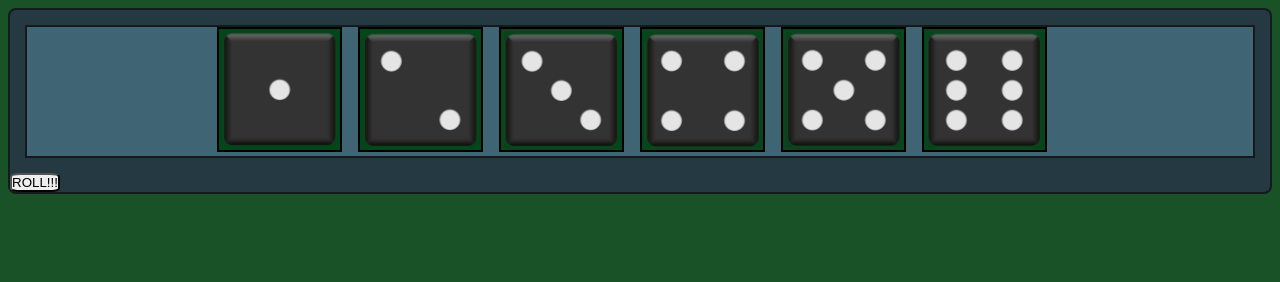
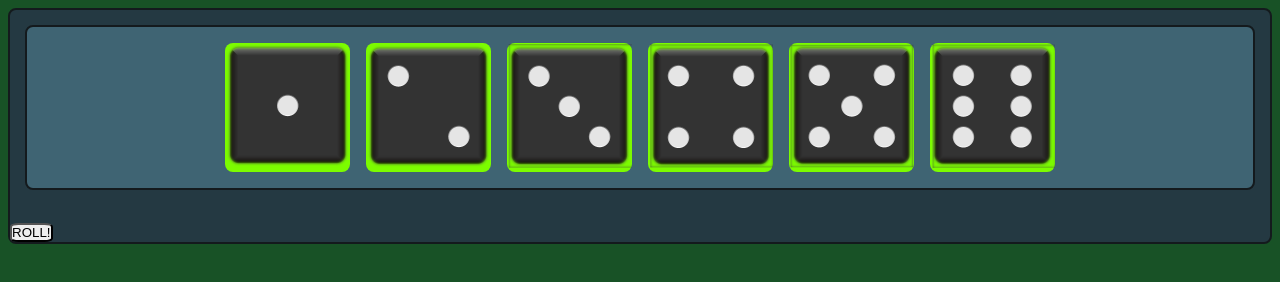
Before and after one commit to theFlexOne/farkle-app, a website with bundled scripts: page index.html in a window 1280 px wide. Shown: the part 56-338 px from the top of the page. Built offline with nearby package versions, Linux system fonts and the light colour scheme.

Commit message:
tinkering

```diff
--- a/app/app.js
+++ b/app/app.js
@@ -1,4 +1,8 @@
-// import default from "module";
-// document.addEventListener('DOMContentLoaded', () => {
+import {Game} from './newGame.js'
 
-// })
+const newGame = new Game();
+console.log(newGame);
+
+const APP = (() => {
+
+})();
--- /dev/null
+++ b/app/main.js
@@ -0,0 +1,11 @@
+
+// const
+
+{
+  document.addEventListener('DOMContentLoaded', () => {
+
+
+
+    return
+  })
+}
--- a/app/newGame.js
+++ b/app/newGame.js
@@ -1,10 +1,77 @@
 
 
+const diceForm = document.querySelector('#diceWrapper')
 const diceCheckboxes = document.querySelectorAll('#diceWrapper input[type="checkbox"]');
 const diceImages = document.querySelectorAll('#diceWrapper img');
+const diceLabels = document.querySelectorAll('#diceWrapper label');
+const formResetHTML = `
+        <label for="d1" name="dice"
+          ><img
+            data-die-status="free"
+            src="./images/black-transparent-dice/die1.png"
+            alt="Die #1"
+            title="Die #1"
+            width="125"
+          />
+          <input type="checkbox" id="d1" name="d1" hidden />
+        </label>
+        <label for="d2" name="dice"
+          ><img
+            data-die-status="free"
+            src="./images/black-transparent-dice/die2.png"
+            alt="Die #2"
+            title="Die #2"
+            width="125"
+          />
+          <input type="checkbox" id="d2" name="d2" hidden />
+        </label>
+        <label for="d3" name="dice"
+          ><img
+            data-die-status="free"
+            src="./images/black-transparent-dice/die3.png"
+            alt="Die #3"
+            title="Die #3"
+            width="125"
+          />
+          <input type="checkbox" id="d3" name="d3" hidden />
+        </label>
+        <label for="d4" name="dice"
+          ><img
+            data-die-status="free"
+            src="./images/black-transparent-dice/die4.png"
+            alt="Die #4"
+            title="Die #4"
+            width="125"
+          />
+          <input type="checkbox" id="d4" name="d4" hidden />
+        </label>
+        <label for="d5" name="dice"
+          ><img
+            data-die-status="free"
+            src="./images/black-transparent-dice/die5.png"
+            alt="Die #5"
+            title="Die #5"
+            width="125"
+          />
+          <input type="checkbox" id="d5" name="d5" hidden />
+        </label>
+        <label for="d6" name="dice"
+          ><img
+            data-die-status="free"
+            src="./images/black-transparent-dice/die6.png"
+            alt="Die #6"
+            title="Die #6"
+            width="125"
+          />
+          <input type="checkbox" id="d6" name="d6" hidden />
+        </label>
+`
 
-const createNewId = () => Date.now().toString().slice(0, -6);
+
+const createNewId = () => Date.now();
+
 const rollDie = () => Math.floor(Math.random() * 6) + 1;
+
 const rollFreeDice = freeDice => {
   const rollNums = [];
   for (let i = 0; i < freeDice; i++) {
@@ -50,9 +117,24 @@ const rollDice = () => {
   return rolledDice;
 };
 
-class Game {
+const addListeners = () => {
+  const rollButton = document.querySelector('#rollButton');
+  rollButton.addEventListener('click', rollDice);
+  diceLabels.forEach(label => {
+    console.log(label);
+    label.addEventListener('click', e => {
+      console.log(e.target);
+      (label.checked) ? e.target.className = "held" : e.target.className = "";
+    })
+  })
+
+};
+
+export class Game {
   constructor() {
     console.log("A new game has begun!");
+    diceForm.innerHTML = formResetHTML;
+    addListeners();
     this.id = createNewId();
     this.players = [];
     this.rules = ""; // name of the rules used for game, found in the rules object or json
@@ -64,7 +146,5 @@ class Game {
       playersHistory: [],
       scoreHistory: []
     };
-    this.rollDice = rollDice;
   }
-
 }
--- a/css/styles.css
+++ b/css/styles.css
@@ -49,11 +49,18 @@ header h1 {
   align-items: center;
   flex-wrap: wrap;
   border: 2px solid var(--color-third);
+  border-radius: 8px;
   background-color: var(--color-primary);
   margin: 15px;
+  padding: 1rem 0;
 }
 
-.dice-wrapper img {
-  background-color: rgb(2, 71, 25);
-  border: 2px solid black;
+
+.dice-wrapper label {
+  border-radius: 8px;
+  background-color: lawngreen;
 }
+
+.dice-wrapper label.held {
+  background-color: rgb(196, 35, 23);
+}
--- a/index.html
+++ b/index.html
@@ -1,56 +1,60 @@
 <!DOCTYPE html>
 <html lang="en">
+
 <head>
-  <meta charset="UTF-8">
-  <meta http-equiv="X-UA-Compatible" content="IE=edge">
-  <meta name="viewport" content="width=device-width, initial-scale=1.0">
-  <link rel="stylesheet" href="./css/styles.css">
+  <meta charset="UTF-8" />
+  <meta http-equiv="X-UA-Compatible" content="IE=edge" />
+  <meta name="viewport" content="width=device-width, initial-scale=1.0" />
+  <link rel="stylesheet" href="./css/styles.css" />
   <title>Document</title>
 </head>
+
 <body>
   <header>
     <h1>It's FARKLE!!!</h1>
   </header>
   <div class="game-wrapper" id="gameWrapper">
-    <form id="diceWrapper" class="dice dice-wrapper">
-      <label for="d1" name="dice"
-        ><img data-die-status="free" src="./images/black-transparent-dice/die1.png" alt="Die #1" title="Die #1" width="125"/>
+    <form class="dice dice-wrapper" id="diceWrapper">
+      <label for="d1" name="dice">
         <input type="checkbox" id="d1" name="d1" hidden/>
+        <img data-die-status="free" src="./images/black-transparent-dice/die1.png" alt="Die #1" title="Die #1"/>
       </label>
 
-      <label for="d2" name="dice"
-        ><img data-die-status="free" src="./images/black-transparent-dice/die2.png" alt="Die #2" title="Die #2" width="125"/>
+      <label for="d2" name="dice">
         <input type="checkbox" id="d2" name="d2" hidden/>
+        <img data-die-status="free" src="./images/black-transparent-dice/die2.png" alt="Die #2" title="Die #2"/>
       </label>
 
-      <label for="d3" name="dice"
-        ><img data-die-status="free" src="./images/black-transparent-dice/die3.png" alt="Die #3" title="Die #3" width="125"/>
+      <label for="d3" name="dice">
         <input type="checkbox" id="d3" name="d3" hidden/>
+        <img data-die-status="free" src="./images/black-transparent-dice/die3.png"  alt="Die #3" title="Die #3"/>
       </label>
 
-      <label for="d4" name="dice"
-        ><img data-die-status="free" src="./images/black-transparent-dice/die4.png" alt="Die #4" title="Die #4" width="125"/>
+      <label for="d4" name="dice">
         <input type="checkbox" id="d4" name="d4" hidden/>
+        <img data-die-status="free" src="./images/black-transparent-dice/die4.png" alt="Die #4" title="Die #4"/>
       </label>
 
-      <label for="d5" name="dice"
-        ><img data-die-status="free" src="./images/black-transparent-dice/die5.png" alt="Die #5" title="Die #5" width="125"/>
+      <label for="d5" name="dice">
         <input type="checkbox" id="d5" name="d5" hidden/>
+        <img data-die-status="free" src="./images/black-transparent-dice/die5.png" alt="Die #5" title="Die #5"/>
       </label>
 
-      <label for="d6" name="dice"
-        ><img data-die-status="free" src="./images/black-transparent-dice/die6.png" alt="Die #6" title="Die #6" width="125"/>
+      <label for="d6" name="dice">
         <input type="checkbox" id="d6" name="d6" hidden/>
+        <img data-die-status="free" src="./images/black-transparent-dice/die6.png" alt="Die #6" title="Die #6"/>
       </label>
 
-      <br>
     </form>
-    <button class="roll-dice-button" style="border-radius: 20%" id="rollDiceButton" type="button">ROLL!!!</button>
+    <br />
+    <button type="button" id="rollButton" class="roll-button" style="border-radius: 20%">
+      ROLL!
+    </button>
   </div>
 
   <script src="./app/app.js" type="module"></script>
-  <script src="./app/newGame.js"></script>
-
+  <script src="./app/main.js" type="module"></script>
+  <!-- <script src="./app/newGame.js" type="javascript"></script> -->
 
   <!--
   <script>import { initializeApp } from "firebase/app";</script>
@@ -79,7 +83,6 @@
     db.settings({ timestampsInSnapshots: true});
   </script> -->
   <!--! scripts below are completely separate from the functionality of this project -->
+</body>
 
-
-</body>
 </html>
```
Also changed, not shown: app/app copy.js (line endings or trailing spaces), 3 other files.
